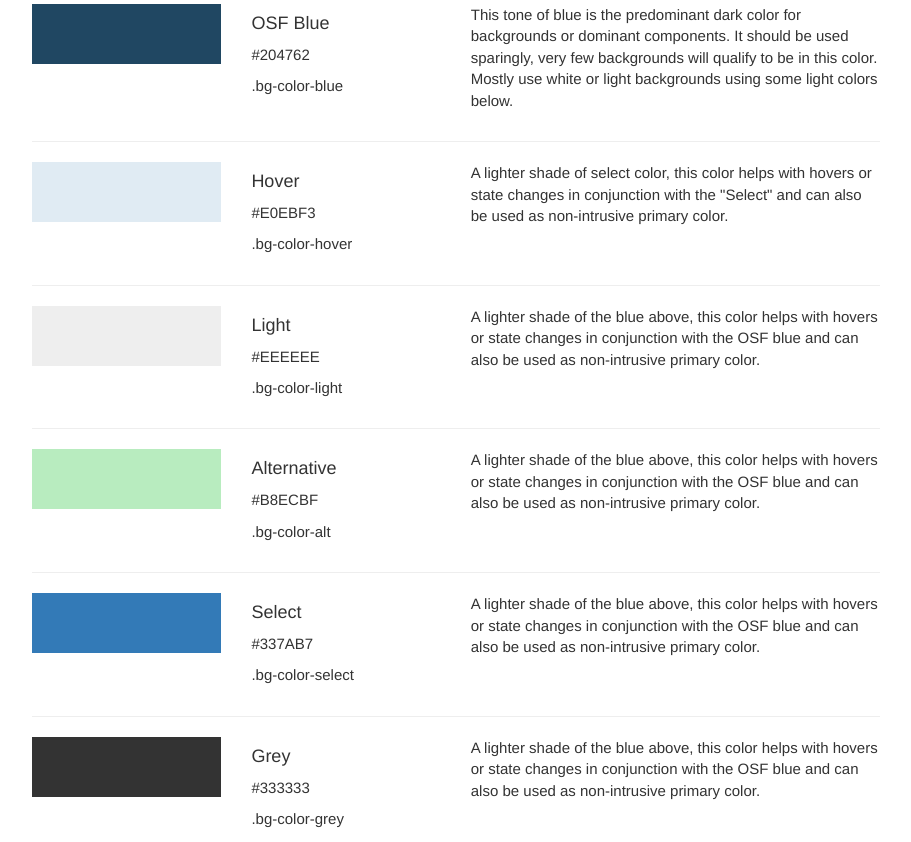
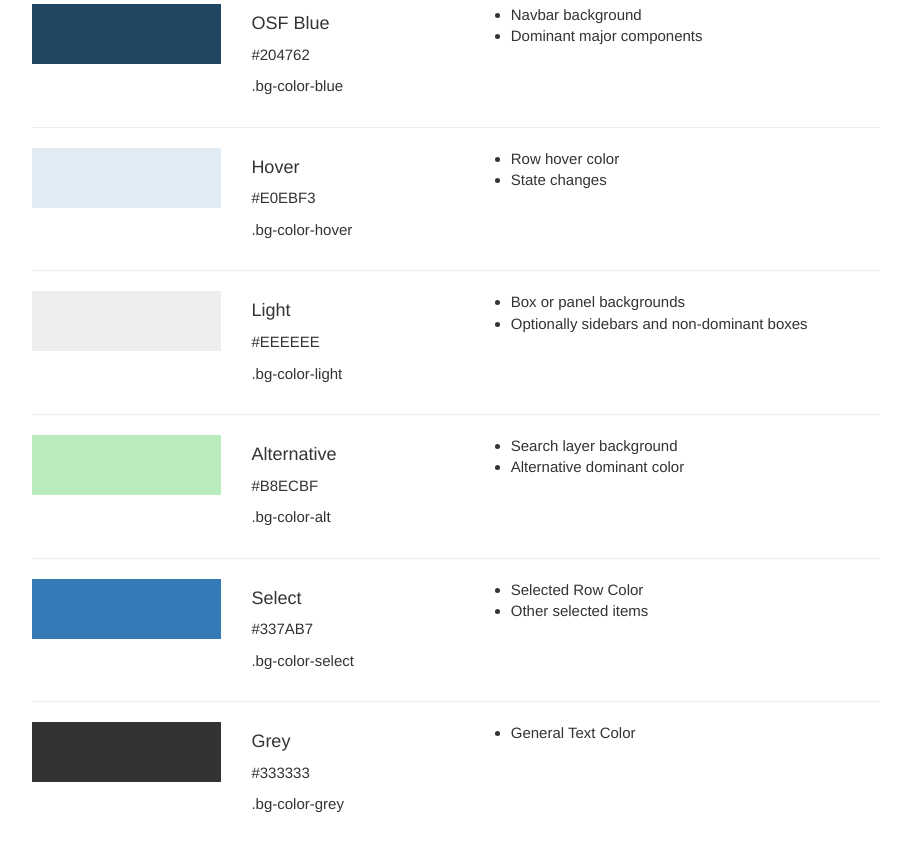
Before and after one commit to CenterForOpenScience/osf-style, a website: page index.html in a window 1280 px wide. Shown: the part 6084-6926 px from the top of the page, without its empty margins (38-949 px from the left). Drawn offline with nearby package versions, Linux system fonts and the light colour scheme.

Commit message:
Add colors

```diff
--- a/index.html
+++ b/index.html
@@ -305,7 +305,12 @@
                         <p>.bg-color-blue</p>
                     </div>
                     <div class="col-sm-6">
-                        <p> This tone of blue is the predominant dark color for backgrounds or dominant components. It should be used sparingly, very few backgrounds will qualify to be in this color. Mostly use white or light backgrounds using some light colors below.</p>
+
+                        <ul>
+                            <li>Navbar background</li>
+                            <li> Dominant major components</li>
+                        </ul>
+
                     </div>
                 </div>
                 <hr />
@@ -320,7 +325,10 @@
                         <p>.bg-color-hover</p>
                     </div>
                     <div class="col-sm-6">
-                        <p> A lighter shade of select color, this color helps with hovers or state changes in conjunction with the  "Select" and can also be used as non-intrusive primary color. </p>
+                        <ul>
+                            <li>Row hover color</li>
+                            <li> State changes</li>
+                        </ul>
                     </div>
                 </div>
                 <hr />
@@ -335,7 +343,10 @@
                         <p>.bg-color-light</p>
                     </div>
                     <div class="col-sm-6">
-                        <p> A lighter shade of the blue above, this color helps with hovers or state changes in conjunction with the OSF blue and can also be used as non-intrusive primary color. </p>
+                        <ul>
+                            <li>Box or panel backgrounds</li>
+                            <li>Optionally sidebars and non-dominant boxes</li>
+                        </ul>
                     </div>
                 </div>
                 <hr />
@@ -350,7 +361,10 @@
                         <p>.bg-color-alt</p>
                     </div>
                     <div class="col-sm-6">
-                        <p> A lighter shade of the blue above, this color helps with hovers or state changes in conjunction with the OSF blue and can also be used as non-intrusive primary color. </p>
+                        <ul>
+                            <li>Search layer background</li>
+                            <li> Alternative dominant color</li>
+                        </ul>
                     </div>
                 </div>
                 <hr />
@@ -365,7 +379,10 @@
                         <p>.bg-color-select</p>
                     </div>
                     <div class="col-sm-6">
-                        <p> A lighter shade of the blue above, this color helps with hovers or state changes in conjunction with the OSF blue and can also be used as non-intrusive primary color. </p>
+                        <ul>
+                            <li>Selected Row Color</li>
+                            <li> Other selected items</li>
+                        </ul>
                     </div>
                 </div>
                 <hr />
@@ -380,7 +397,9 @@
                         <p>.bg-color-grey</p>
                     </div>
                     <div class="col-sm-6">
-                        <p> A lighter shade of the blue above, this color helps with hovers or state changes in conjunction with the OSF blue and can also be used as non-intrusive primary color. </p>
+                         <ul>
+                             <li>General Text Color</li>
+                         </ul>
                     </div>
                 </div>
             </div>
```
